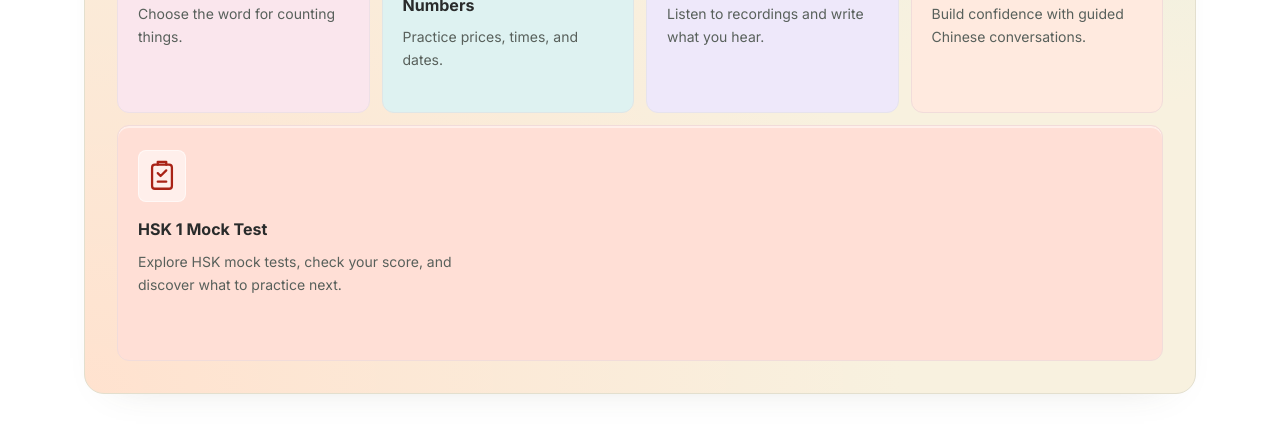
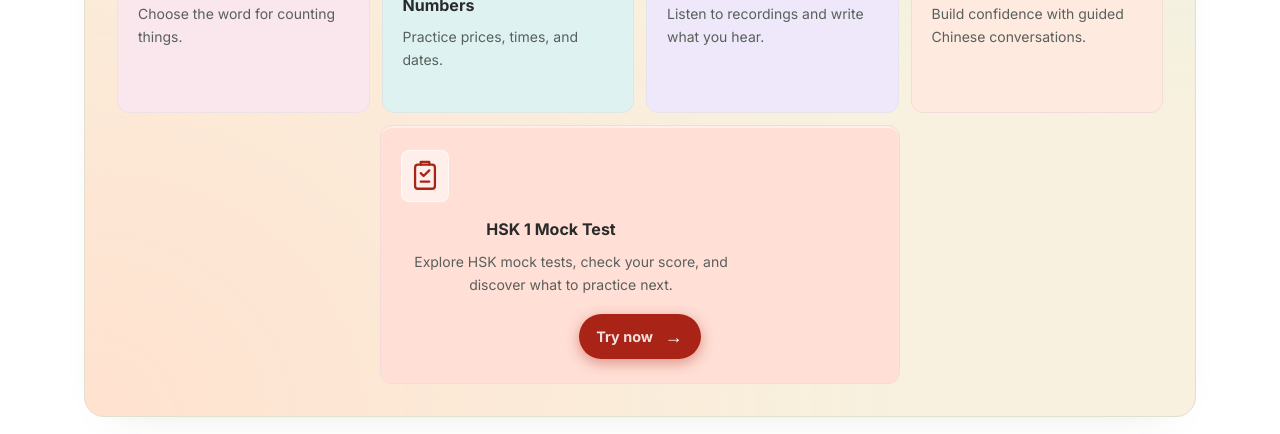
Before and after one commit to kafleanil18/bhasahub, a React (Vite) app in the folder client/: page / in a window 1280 px wide. Shown: the part 1420-1854 px from the top of the page. Built offline with nearby package versions, Linux system fonts and the light colour scheme; no server answers; a web font is replaced by a local one.

Commit message:
Center and highlight HSK 1 mock test action

```diff
--- a/client/src/home/HeroPracticeTools.css
+++ b/client/src/home/HeroPracticeTools.css
@@ -27,13 +27,20 @@
 .home-page .hero-practice-pinyin .hero-practice-copy strong { font-size: 22px; color: white; }
 .home-page .hero-practice-pinyin .hero-practice-copy small { color: white; opacity: .9; font-size: clamp(12px, calc(12px + 0.4vw), 14px); }
 .home-page .hero-practice-pinyin .hero-practice-arrow { position: static; color: white; font-size: 24px; margin-left: auto; }
-.home-page .hero-practice-tests { grid-column: 1 / -1; align-items: flex-start; gap: 16px; padding: 24px; background: var(--practice-red); border-color: var(--practice-red); color: #fff; animation: mock-test-pulse 2s ease-out infinite; }
+.home-page .hero-practice-tests { grid-column: 1 / -1; justify-self: center; width: min(100%, 520px); flex-direction: column; align-items: center; gap: 14px; padding: 24px; background: var(--practice-red); border-color: var(--practice-red); color: #fff; text-align: center; animation: mock-test-pulse 2s ease-out infinite; }
+.home-page .hero-practice-tests .hero-practice-copy { flex: 0 1 auto; width: 100%; text-align: center; }
+.home-page .hero-practice-tests .mock-test-kicker,
+.home-page .hero-practice-tests .hero-practice-copy strong,
+.home-page .hero-practice-tests .hero-practice-copy small { text-align: center; }
 .home-page .mock-test-kicker { display: block; color: var(--practice-gold); font-size: clamp(12px, calc(9px + 0.4vw), 14px); font-weight: 800; letter-spacing: .09em; line-height: 1.5; margin-bottom: 8px; }
 .home-page .hero-practice-tests .hero-practice-copy strong { font-size: 22px; line-height: 1.25; max-width: 300px; }
 .home-page .hero-practice-tests .hero-practice-copy small { font-size: clamp(12px, calc(12px + 0.4vw), 14px); line-height: 1.65; margin-top: 10px; max-width: 340px; }
-.home-page .mock-test-cta { display: inline-flex; align-items: center; justify-content: space-between; gap: 20px; min-height: 44px; margin-top: 18px; padding: 10px 14px; border-radius: 6px; background: #fff; color: var(--practice-red); font-size: clamp(12px, calc(12px + 0.4vw), 14px); font-weight: 800; }
+.home-page .mock-test-cta { display: inline-flex; align-items: center; justify-content: center; gap: 12px; min-height: 44px; margin-top: 18px; padding: 8px 18px; border: 0; border-radius: 999px; background: var(--accent-red); color: #fff; font-size: clamp(12px, calc(12px + 0.4vw), 14px); font-weight: 700; box-shadow: 0 4px 14px rgba(var(--accent-red-rgb), .4); transition: transform .2s cubic-bezier(.34,1.56,.64,1), box-shadow .2s ease; }
+.home-page .mock-test-cta:hover { transform: translateY(-1.5px); box-shadow: 0 6px 20px rgba(var(--accent-red-rgb), .55); }
 .home-page .mock-test-cta > span { font-size: 18px; transition: transform .18s ease; }
-.home-page .hero-practice-tests:hover .mock-test-cta > span { transform: translateX(3px); }
+.home-page .mock-test-cta .mock-test-try-now { font-size: inherit; animation: mock-test-try-pulse 1.6s ease-in-out infinite; }
+.home-page .mock-test-cta > span:last-child { font-size: 18px; }
+.home-page .hero-practice-tests:hover .mock-test-cta > span:last-child { transform: translateX(3px); }
 .home-page .hero-practice-tests .hero-practice-copy small,
 .home-page .hero-practice-tests .hero-practice-arrow,
 .home-page .hero-practice-tests:hover strong { color: #fff; }
@@ -45,7 +52,8 @@
   0% { box-shadow: 0 0 0 0 color-mix(in srgb, var(--practice-red) 45%, transparent); }
   70%, 100% { box-shadow: 0 0 0 10px transparent; }
 }
-@media (prefers-reduced-motion: reduce) { .home-page .hero-practice-tests { animation: none; } .home-page .mock-test-cta > span { transition: none; } .home-page .hero-practice-tests:hover .mock-test-cta > span { transform: none; } }
+@keyframes mock-test-try-pulse { 0%, 100% { opacity: 1; transform: scale(1); } 50% { opacity: .78; transform: scale(1.05); } }
+@media (prefers-reduced-motion: reduce) { .home-page .hero-practice-tests { animation: none; } .home-page .mock-test-cta > span { transition: none; } .home-page .mock-test-cta .mock-test-try-now { animation: none; } .home-page .hero-practice-tests:hover .mock-test-cta > span:last-child { transform: none; } }
 @media (max-width: 1100px) and (min-width: 901px) { .home-page .hero-grid { gap: 32px; } .home-page .hero-practice-link { gap: 6px; padding-inline: 8px; } }
 @media (max-width: 480px) {
   .home-page .hero-practice-tools { padding: 16px; border-radius: 16px; }
--- a/client/src/home/HomeHero.css
+++ b/client/src/home/HomeHero.css
@@ -88,7 +88,7 @@
  transition: transform .22s cubic-bezier(.2,.8,.2,1),background .22s cubic-bezier(.2,.8,.2,1),color .22s cubic-bezier(.2,.8,.2,1);
 }
 .home-page .home-practice-directory .hero-practice-link:is(:hover,:focus-visible) .hero-practice-arrow { background: var(--tool-color); color: white; transform: translate(1px,-1px); }
-.home-page .home-practice-directory .mock-test-cta { display: none; }
+.home-page .home-practice-directory .hero-practice-tests .mock-test-cta { display: inline-flex; align-self: center; }
 .dark .home-page .home-practice-directory .hero-practice-tools { --ink: #f6f5ed; --mist: #c6cdc8; --line: #46504a; background: radial-gradient(ellipse at 95% 5%,#263c34,transparent 60%),#252928; border-color: #495148; }
 .dark .home-page .home-practice-directory .hero-practice-kicker { color: #f5ba9b; }
 .dark .home-page .home-practice-directory .hero-practice-count { background: #ffffff0a; color: #d0dbd3; border-color: #ffffff22; }
--- a/client/src/home/PracticeStudio.jsx
+++ b/client/src/home/PracticeStudio.jsx
@@ -25,7 +25,7 @@ export default function PracticeStudio({ user, onOpenPractice, standalone = fals
     {practiceTools.map(([id, title, description]) => (
       <button key={id} type="button" className={`hero-practice-link hero-practice-${id}`} onClick={() => onOpenPractice(id)}>
         <span className="hero-practice-glyph" aria-hidden="true"><span className="practice-symbol-flip"><span className="practice-symbol-face"><PracticeToolIcon tool={id}/></span><span className="practice-symbol-face is-back" lang="zh-CN">{practiceCharacters[id]}</span></span></span>
-        <span className="hero-practice-copy">{id === 'pinyin' && <span className="hero-practice-start">START HERE · PRONUNCIATION</span>}{id === 'tests' && <span className="mock-test-kicker">READY FOR YOUR NEXT MILESTONE?</span>}<strong>{id === 'tests' ? 'HSK 1 Mock Test' : title}</strong><small>{id === 'tests' ? 'Explore HSK mock tests, check your score, and discover what to practice next.' : description}</small>{id === 'tests' && <span className="mock-test-cta">{user ? 'Explore mock tests' : 'Sign in to try mock tests'} <span aria-hidden="true">→</span></span>}</span>
+        <span className="hero-practice-copy">{id === 'pinyin' && <span className="hero-practice-start">START HERE · PRONUNCIATION</span>}{id === 'tests' && <span className="mock-test-kicker">READY FOR YOUR NEXT MILESTONE?</span>}<strong>{id === 'tests' ? 'HSK 1 Mock Test' : title}</strong><small>{id === 'tests' ? 'Explore HSK mock tests, check your score, and discover what to practice next.' : description}</small>{id === 'tests' && <span className="mock-test-cta"><span className="mock-test-try-now">Try now</span><span aria-hidden="true">→</span></span>}</span>
         {id !== 'tests' && <span className="hero-practice-arrow" aria-hidden="true">↗</span>}
       </button>
     ))}
```
